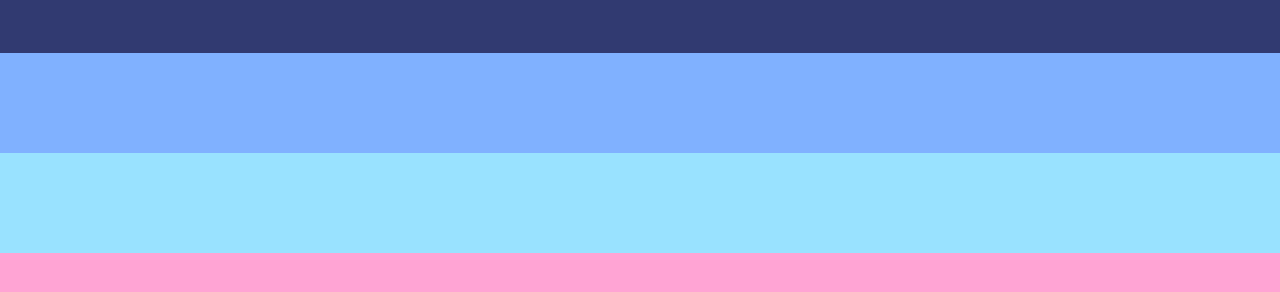
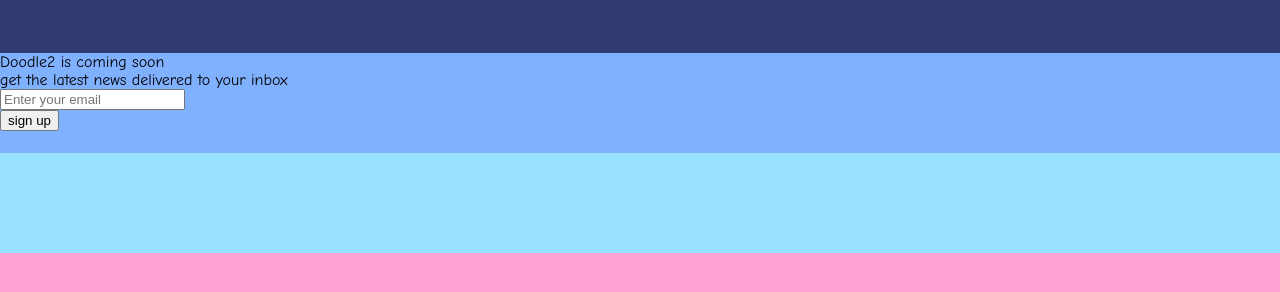
Before and after one commit to fpallaresa/1_3-workshop-doodles, a plain HTML site: page index.html in a window 1280 px wide. Shown: the part 722-1014 px from the top of the page. Drawn offline with Linux system fonts and the light colour scheme.

Commit message:
nueva versión index-html

```diff
--- a/index.html
+++ b/index.html
@@ -29,7 +29,16 @@
         </section>
         <!-- mailing  -->
         <section class="mailing">
-
+            <div class="mailing-info">
+                <p class="mailing-title">Doodle2 is coming soon</p>
+                <p class="mailing-description">get the latest news delivered to your inbox</p>
+            </div>
+            <div class="mailing-subscription">
+                <form method="" action="">
+                    <input name="email" type="email" placeholder="Enter your email">
+                </form>
+                <button type="submit">sign up</button>
+            </div>
         </section>
         <!-- character  -->
         <section class="character">
```
